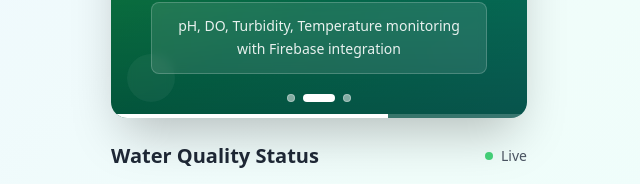
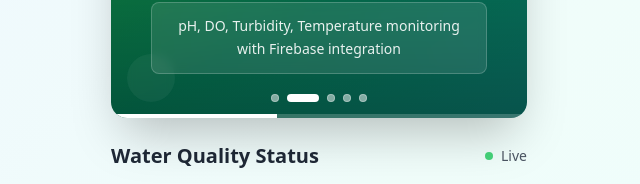
Before and after one commit to tofayela142/quick-alert-mobile-glide, a React (Vite) app: page / in a window 1280 px wide. Shown: the part 322-506 px from the top of the page, without its empty margins (321-961 px from the left). Built offline with nearby package versions, Linux system fonts and the light colour scheme; no server answers; the database is empty.

Commit message:
Update ImageSlider.tsx

```diff
--- a/src/components/ImageSlider.tsx
+++ b/src/components/ImageSlider.tsx
@@ -1,4 +1,3 @@
-
 import React, { useState, useEffect } from 'react';
 import { ChevronLeft, ChevronRight, Play, Pause } from 'lucide-react';
 
@@ -30,34 +29,37 @@ const ImageSlider = () => {
       subtitle: "NSTU Excellence",
       description: "Computer Science & Telecommunication Engineering solutions for agriculture",
       gradient: "from-purple-600 via-indigo-600 to-blue-600"
+    },
+    {
+      id: 4,
+      image: "/placeholder.svg",
+      title: "Funded by Banbeis",
+      subtitle: "Smart Fish Farm Monitoring and Management System",
+      description: "IoT and ML powered system to enhance productivity and efficiency in aquaculture.",
+      gradient: "from-yellow-600 via-orange-500 to-red-500"
+    },
+    {
+      id: 5,
+      image: "/placeholder.svg",
+      title: "AI-Driven Fish Farming",
+      subtitle: "Smart Monitoring & Feeding",
+      description: "Sensors connected to Raspberry Pi track water conditions and automate feeding via ML.",
+      gradient: "from-indigo-600 via-purple-500 to-pink-500"
     }
   ];
 
   useEffect(() => {
     if (!isAutoPlay) return;
-
     const timer = setInterval(() => {
       setCurrentSlide((prev) => (prev + 1) % slides.length);
     }, 5000);
-
     return () => clearInterval(timer);
   }, [isAutoPlay, slides.length]);
 
-  const goToSlide = (index: number) => {
-    setCurrentSlide(index);
-  };
-
-  const nextSlide = () => {
-    setCurrentSlide((prev) => (prev + 1) % slides.length);
-  };
-
-  const prevSlide = () => {
-    setCurrentSlide((prev) => (prev - 1 + slides.length) % slides.length);
-  };
-
-  const toggleAutoPlay = () => {
-    setIsAutoPlay(!isAutoPlay);
-  };
+  const goToSlide = (index: number) => setCurrentSlide(index);
+  const nextSlide = () => setCurrentSlide((prev) => (prev + 1) % slides.length);
+  const prevSlide = () => setCurrentSlide((prev) => (prev - 1 + slides.length) % slides.length);
+  const toggleAutoPlay = () => setIsAutoPlay(!isAutoPlay);
 
   return (
     <div className="relative w-full h-56 rounded-2xl overflow-hidden shadow-2xl mb-6 group">
@@ -66,9 +68,7 @@ const ImageSlider = () => {
           <div
             key={slide.id}
             className={`absolute inset-0 transition-all duration-700 ease-in-out ${
-              index === currentSlide
-                ? 'opacity-100 transform scale-100'
-                : 'opacity-0 transform scale-105'
+              index === currentSlide ? 'opacity-100 scale-100' : 'opacity-0 scale-105'
             }`}
           >
             <div className={`relative h-full bg-gradient-to-br ${slide.gradient} flex items-center justify-center`}>
@@ -85,29 +85,24 @@ const ImageSlider = () => {
                 </div>
               </div>
 
-              {/* Decorative elements */}
               <div className="absolute top-4 right-4 w-16 h-16 bg-white/10 rounded-full backdrop-blur-sm"></div>
               <div className="absolute bottom-4 left-4 w-12 h-12 bg-white/5 rounded-full backdrop-blur-sm"></div>
             </div>
           </div>
         ))}
 
-        {/* Navigation arrows */}
         <button
           onClick={prevSlide}
           className="absolute left-3 top-1/2 transform -translate-y-1/2 bg-white/20 hover:bg-white/30 backdrop-blur-sm text-white p-2.5 rounded-full transition-all duration-300 hover:scale-110 opacity-0 group-hover:opacity-100 border border-white/20"
         >
           <ChevronLeft className="w-5 h-5" />
         </button>
-
         <button
           onClick={nextSlide}
           className="absolute right-3 top-1/2 transform -translate-y-1/2 bg-white/20 hover:bg-white/30 backdrop-blur-sm text-white p-2.5 rounded-full transition-all duration-300 hover:scale-110 opacity-0 group-hover:opacity-100 border border-white/20"
         >
           <ChevronRight className="w-5 h-5" />
         </button>
-
-        {/* Auto-play control */}
         <button
           onClick={toggleAutoPlay}
           className="absolute top-3 right-3 bg-white/20 hover:bg-white/30 backdrop-blur-sm text-white p-2 rounded-full transition-all duration-300 hover:scale-110 opacity-0 group-hover:opacity-100 border border-white/20"
@@ -116,28 +111,22 @@ const ImageSlider = () => {
         </button>
       </div>
 
-      {/* Enhanced slide indicators */}
       <div className="absolute bottom-4 left-1/2 transform -translate-x-1/2 flex space-x-2">
         {slides.map((_, index) => (
           <button
             key={index}
             onClick={() => goToSlide(index)}
             className={`transition-all duration-300 rounded-full border border-white/30 ${
-              index === currentSlide
-                ? 'bg-white w-8 h-2'
-                : 'bg-white/50 hover:bg-white/70 w-2 h-2 hover:scale-125'
+              index === currentSlide ? 'bg-white w-8 h-2' : 'bg-white/50 hover:bg-white/70 w-2 h-2 hover:scale-125'
             }`}
           />
         ))}
       </div>
 
-      {/* Progress bar */}
       <div className="absolute bottom-0 left-0 w-full h-1 bg-white/20">
         <div
           className="h-full bg-white transition-all duration-300"
-          style={{
-            width: `${((currentSlide + 1) / slides.length) * 100}%`
-          }}
+          style={{ width: `${((currentSlide + 1) / slides.length) * 100}%` }}
         />
       </div>
     </div>
```
